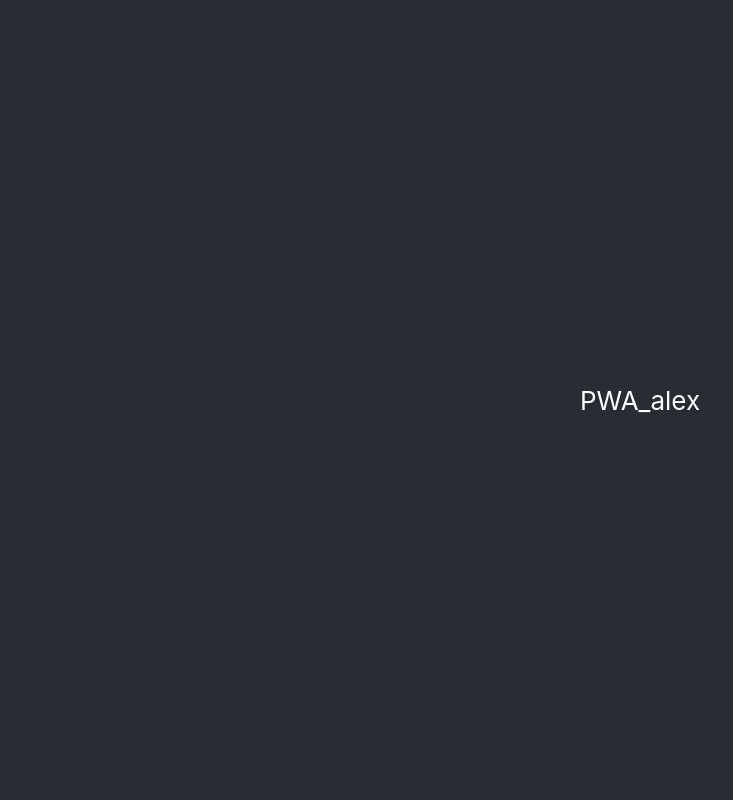
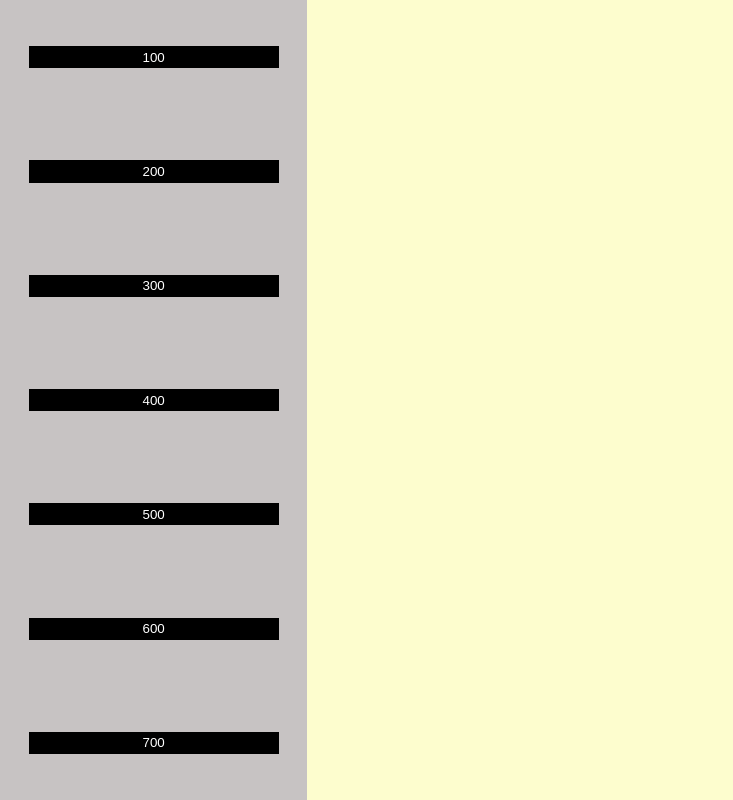
Before and after one commit to henokwel/bro_terminal_cheatcode, a React (Create React App) app: page / in a window 1280 px wide. Shown: the whole page, without its empty margins (0-733 px from the left). Built offline with nearby package versions, Linux system fonts and the light colour scheme.

Commit message:
adding basic filter fn and displaying data

```diff
--- a/src/App.css
+++ b/src/App.css
@@ -1,38 +1,36 @@
 .App {
-  text-align: center;
+  display: flex;
+  flex-direction: row;
 }
 
-.App-logo {
-  height: 40vmin;
-  pointer-events: none;
+aside {
+  display: flex;
+  flex-direction: column;
+  justify-content: flex-end;
+  align-items: center;
+  height: 100vh;
+  min-width: 24vw;
+  max-width: 30vw;
+  background: rgb(199, 195, 195);
+
 }
 
-@media (prefers-reduced-motion: no-preference) {
-  .App-logo {
-    animation: App-logo-spin infinite 20s linear;
-  }
+main {
+  height: 100vh;
+  width: 100%;
+  background: rgb(253, 253, 206);
 }
+/*# sourceMappingURL=App.css.map */
 
-.App-header {
-  background-color: #282c34;
-  min-height: 100vh;
-  display: flex;
-  flex-direction: column;
-  align-items: center;
-  justify-content: center;
-  font-size: calc(10px + 2vmin);
+
+button {
+  width:250px  ;
+
+  height: 70px;
+  background: black;
   color: white;
+  border: none;
+  margin-top: 15%;
+  margin-bottom: 15%;
+
 }
-
-.App-link {
-  color: #61dafb;
-}
-
-@keyframes App-logo-spin {
-  from {
-    transform: rotate(0deg);
-  }
-  to {
-    transform: rotate(360deg);
-  }
-}
--- a/src/App.js
+++ b/src/App.js
@@ -1,11 +1,15 @@
-import React, { useEffect } from 'react';
+import React, { useEffect, useState } from 'react';
 import './App.css';
+import Data from './db/Data';
+// import data  from './data';
 
 
 // https://mui.com/ ==> for UI
 
 
 function App() {
+
+  const [currentId, setCurrentId] = useState(100)
 
   // useEffect(() => {
   //   window.addEventListener('online', () => {
@@ -23,12 +27,56 @@ function App() {
   // }, []);
 
 
+  // handle filter button
+
+  const handleFilterBtn = (id) => {
+
+    // check if its a new id
+
+    // if(currentId === id) return
+
+    // change displaylist to match current id
+
+    // setCurrentID(id)
+
+
+  }
+
+
+
   return (
     <div className="App">
-      <header className="App-header">
+      <aside>
 
-        PWA_alex
-      </header>
+        <button>
+          100
+        </button>
+        <button>
+          200
+        </button>
+        <button>
+          300
+        </button>
+        <button>
+          400
+        </button>
+        <button>
+          500
+        </button>
+        <button>
+          600
+        </button>
+        <button>
+          700
+        </button>
+
+      </aside>
+
+      <main>
+
+
+
+      </main>
     </div>
   );
 }
--- a/src/data/index.js
+++ b/src/db/Data.js
@@ -1,4 +1,4 @@
-export const data = {
+      const Data = {
     "100":[
         {
             id: 199,
@@ -1281,3 +1281,6 @@ export const data = {
     ]
 
 }
+
+
+export default Data;
```
Also changed, not shown: src/index.css (+3 -5 lines), src/service-worker.js (+27 -0 lines), src/utils/filter.js (added, +24 -0 lines).
